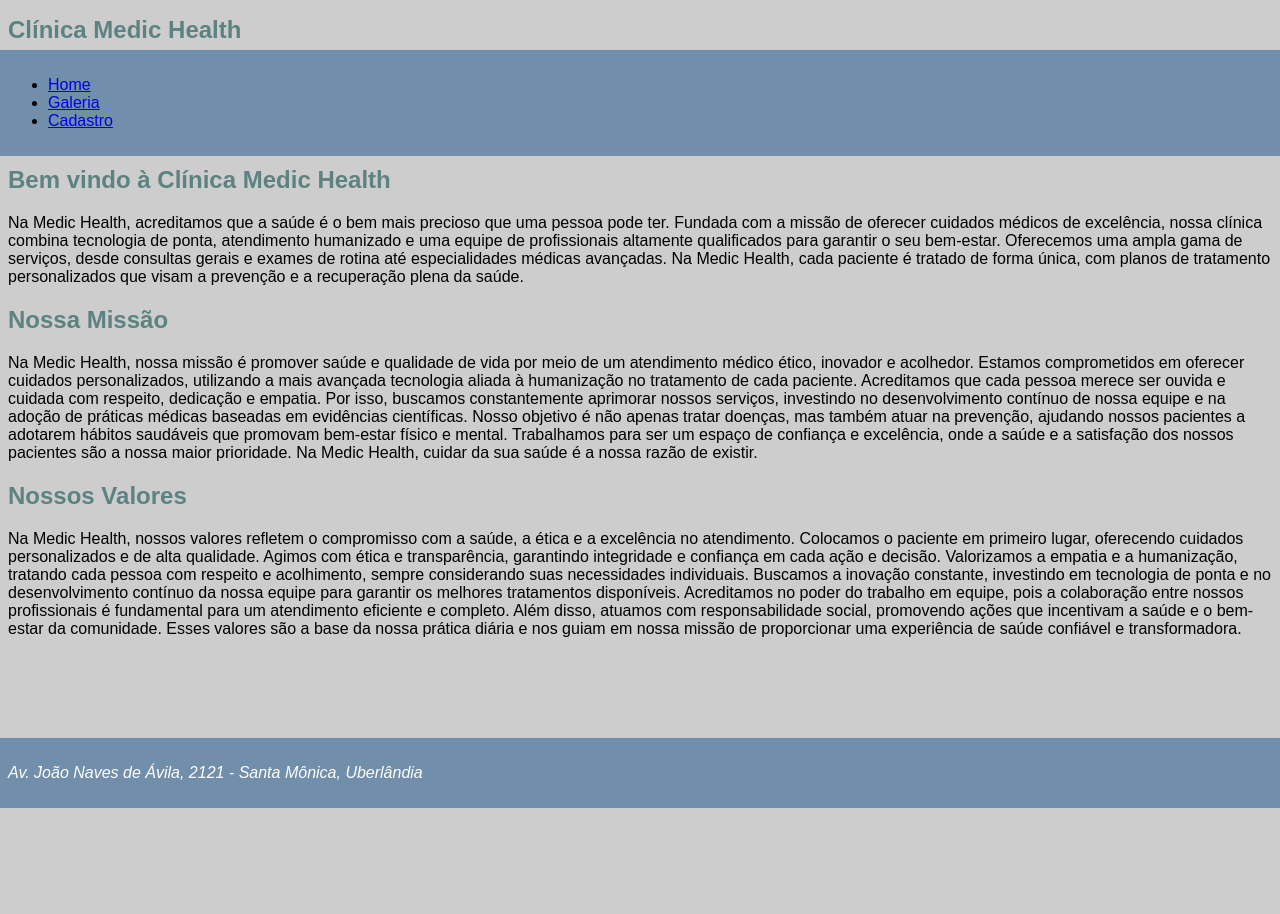
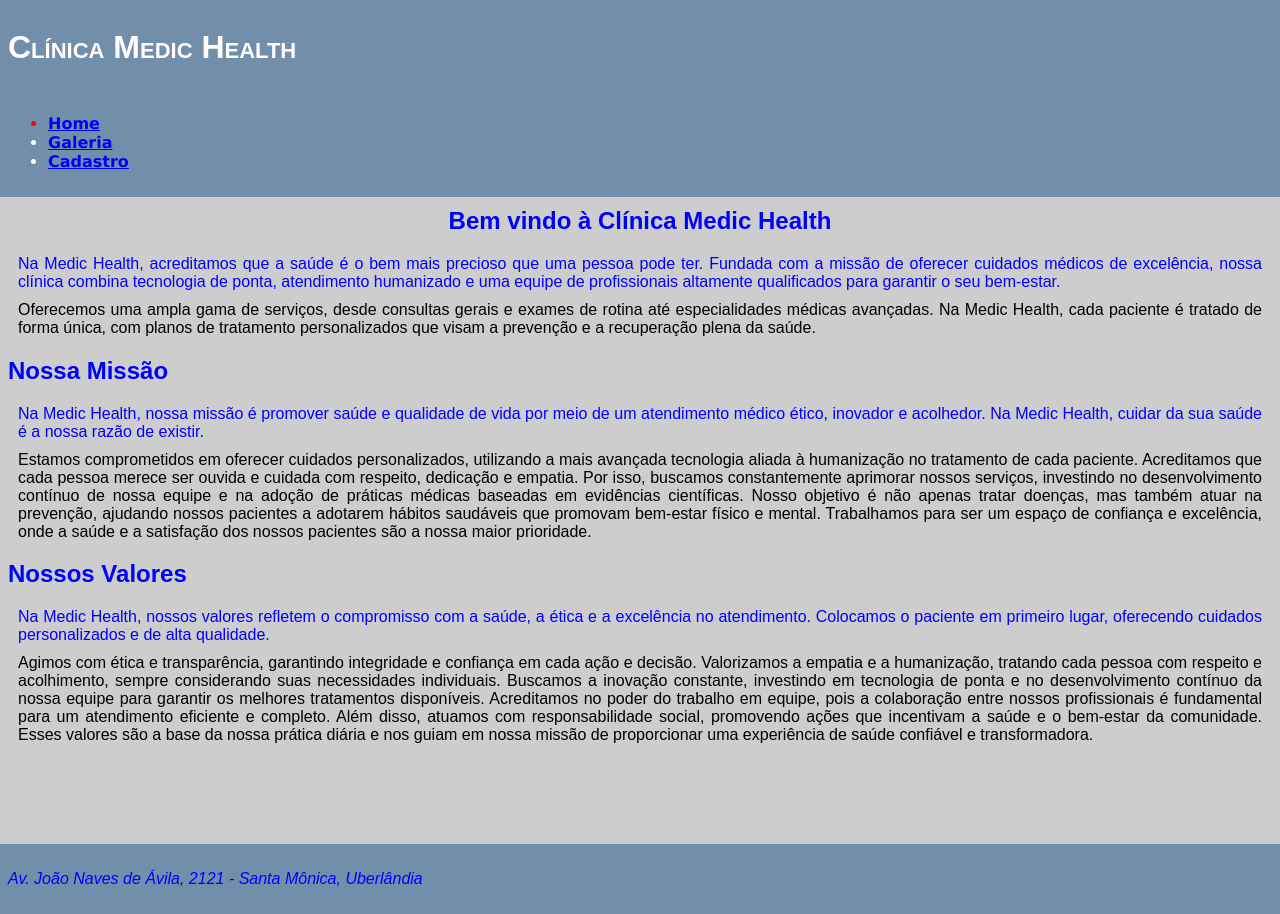
Before and after one commit to guimileib/internet-programing-tasks, a PHP site: page /meusite/index.html in a window 1280 px wide. Before the commit the page ends 808 px from the top, so only its background shows below. Run offline with PHP 8.4, Linux system fonts and the light colour scheme.

Commit message:
Execise 2 finished

```diff
--- a/trabalho3/ex2/css/style.css
+++ b/trabalho3/ex2/css/style.css
@@ -4,15 +4,32 @@ body {
     font: normal 1em Arial, sans-serif;
 }
 
-h1,h2 {
-    font: bold 1.5em Arial, sans-serif;
-    color:rgba(12, 75, 75, 0.582)
+header{
+    background-color: rgb(113, 142, 170);
+    color: rgb(255, 255, 255);
+    margin: -10px;
+    padding: 10px;
+    font: bold 1em , sans-serif, bold;
+    font-variant: small-caps;
+    font-stretch: condensed;
 }
 
-nav {
+#cadastro {
+    color:rgb(12, 75, 75, 0.582);
+}
+
+nav{
     background-color: rgb(113, 142, 170);
+    color: white;
     margin: -10px;
-    padding: 10px
+    padding: 10px;
+    font: bold 1em Verdana,bold;
+}
+
+h2 {
+    text-align: center;
+    font: bold 1.5em Arial, sans-serif;
+    color:rgb(12, 75, 75, 0.582);
 }
 
 footer {
@@ -21,3 +38,17 @@ footer {
     margin: 100px -10px -10px -10px;
     padding: 10px;
 }
+
+a:link,
+a:visited {
+    color: blue;
+}
+
+a:hover,
+a:active {
+    color: gray;
+}
+
+li:first-child {
+    color: red;
+}
--- a/trabalho3/ex2/meusite/index.html
+++ b/trabalho3/ex2/meusite/index.html
@@ -1,10 +1,30 @@
 <!DOCTYPE html>
 <html lang="pt-BR">
+
 <head>
     <meta charset="UTF-8">
     <link rel="stylesheet" href="../css/style.css">
     <title>Clínica Medic Health</title>
+    <style>
+        main p {
+            text-align: justify;
+            margin: 10px;
+        }
+
+        article+h2 {
+            text-align: left;
+        }
+
+        :is(h2):has(+article) {
+            color: blue;
+        }
+
+        p:first-of-type {
+            color: blue;
+        }
+    </style>
 </head>
+
 <body>
     <header>
         <h1>Clínica Medic Health</h1>
@@ -20,28 +40,59 @@
 
     <main>
         <h2>Bem vindo à Clínica Medic Health</h2>
-        <p>Na Medic Health, acreditamos que a saúde é o bem mais precioso que uma pessoa pode ter. Fundada com a missão de oferecer cuidados médicos de excelência,
-            nossa clínica combina tecnologia de ponta, atendimento humanizado e uma equipe de profissionais altamente qualificados para garantir o seu bem-estar.
-            Oferecemos uma ampla gama de serviços, desde consultas gerais e exames de rotina até especialidades médicas avançadas. Na Medic Health, cada paciente
-            é tratado de forma única, com planos de tratamento personalizados que visam a prevenção e a recuperação plena da saúde.</p>
+        <article>
+            <p>Na Medic Health, acreditamos que a saúde é o bem mais precioso que uma pessoa pode ter. Fundada com a
+                missão de oferecer cuidados médicos de excelência,
+                nossa clínica combina tecnologia de ponta, atendimento humanizado e uma equipe de profissionais
+                altamente qualificados para garantir o seu bem-estar.
+            </p>
+            <p>
+                Oferecemos uma ampla gama de serviços, desde consultas gerais e exames de rotina até especialidades
+                médicas avançadas. Na Medic Health, cada paciente
+                é tratado de forma única, com planos de tratamento personalizados que visam a prevenção e a recuperação
+                plena da saúde.
+            </p>
+        </article>
+
 
         <h2>Nossa Missão</h2>
-        <p>Na Medic Health, nossa missão é promover saúde e qualidade de vida por meio de um atendimento médico ético, inovador e acolhedor. Estamos comprometidos
-            em oferecer cuidados personalizados, utilizando a mais avançada tecnologia aliada à humanização no tratamento de cada paciente.
-            Acreditamos que cada pessoa merece ser ouvida e cuidada com respeito, dedicação e empatia. Por isso, buscamos constantemente aprimorar nossos serviços,
-            investindo no desenvolvimento contínuo de nossa equipe e na adoção de práticas médicas baseadas em evidências científicas.
-            Nosso objetivo é não apenas tratar doenças, mas também atuar na prevenção, ajudando nossos pacientes a adotarem hábitos saudáveis que promovam bem-estar
-            físico e mental. Trabalhamos para ser um espaço de confiança e excelência, onde a saúde e a satisfação dos nossos pacientes são a nossa maior prioridade.
-            Na Medic Health, cuidar da sua saúde é a nossa razão de existir.</p>
+        <article>
+            <p>Na Medic Health, nossa missão é promover saúde e qualidade de vida por meio de um atendimento médico
+                ético, inovador e acolhedor.
+                Na Medic Health, cuidar da sua saúde é a nossa razão de existir.</p>
+            <p>Estamos comprometidos
+                em oferecer cuidados personalizados, utilizando a mais avançada tecnologia aliada à humanização no
+                tratamento de cada paciente.
+                Acreditamos que cada pessoa merece ser ouvida e cuidada com respeito, dedicação e empatia. Por isso,
+                buscamos constantemente aprimorar nossos serviços,
+                investindo no desenvolvimento contínuo de nossa equipe e na adoção de práticas médicas baseadas em
+                evidências científicas.
+                Nosso objetivo é não apenas tratar doenças, mas também atuar na prevenção, ajudando nossos pacientes a
+                adotarem hábitos saudáveis que promovam bem-estar
+                físico e mental. Trabalhamos para ser um espaço de confiança e excelência, onde a saúde e a satisfação
+                dos nossos pacientes são a nossa maior prioridade.</p>
+        </article>
+
 
         <h2>Nossos Valores</h2>
-        <p>Na Medic Health, nossos valores refletem o compromisso com a saúde, a ética e a excelência no atendimento. Colocamos o paciente em primeiro lugar, oferecendo
-            cuidados personalizados e de alta qualidade. Agimos com ética e transparência, garantindo integridade e confiança em cada ação e decisão. Valorizamos a
-            empatia e a humanização, tratando cada pessoa com respeito e acolhimento, sempre considerando suas necessidades individuais.
-            Buscamos a inovação constante, investindo em tecnologia de ponta e no desenvolvimento contínuo da nossa equipe para garantir os melhores tratamentos disponíveis.
-            Acreditamos no poder do trabalho em equipe, pois a colaboração entre nossos profissionais é fundamental para um atendimento eficiente e completo.
-            Além disso, atuamos com responsabilidade social, promovendo ações que incentivam a saúde e o bem-estar da comunidade.
-            Esses valores são a base da nossa prática diária e nos guiam em nossa missão de proporcionar uma experiência de saúde confiável e transformadora.</p>
+        <article>
+            <p>Na Medic Health, nossos valores refletem o compromisso com a saúde, a ética e a excelência no
+                atendimento. Colocamos o paciente em primeiro lugar, oferecendo
+                cuidados personalizados e de alta qualidade. </p>
+            <p>Agimos com ética e transparência, garantindo integridade e confiança em cada ação e decisão. Valorizamos
+                a
+                empatia e a humanização, tratando cada pessoa com respeito e acolhimento, sempre considerando suas
+                necessidades individuais.
+                Buscamos a inovação constante, investindo em tecnologia de ponta e no desenvolvimento contínuo da nossa
+                equipe para garantir os melhores tratamentos disponíveis.
+                Acreditamos no poder do trabalho em equipe, pois a colaboração entre nossos profissionais é fundamental
+                para um atendimento eficiente e completo.
+                Além disso, atuamos com responsabilidade social, promovendo ações que incentivam a saúde e o bem-estar
+                da comunidade.
+                Esses valores são a base da nossa prática diária e nos guiam em nossa missão de proporcionar uma
+                experiência de saúde confiável e transformadora.</p>
+        </article>
+
     </main>
 
     <footer>
@@ -50,4 +101,5 @@
 
 
 </body>
+
 </html>
```
Also changed, not shown: trabalho3/ex2/meusite/cadastro.html (+12 -2 lines), trabalho3/ex2/meusite/galeria.html (+13 -0 lines).
